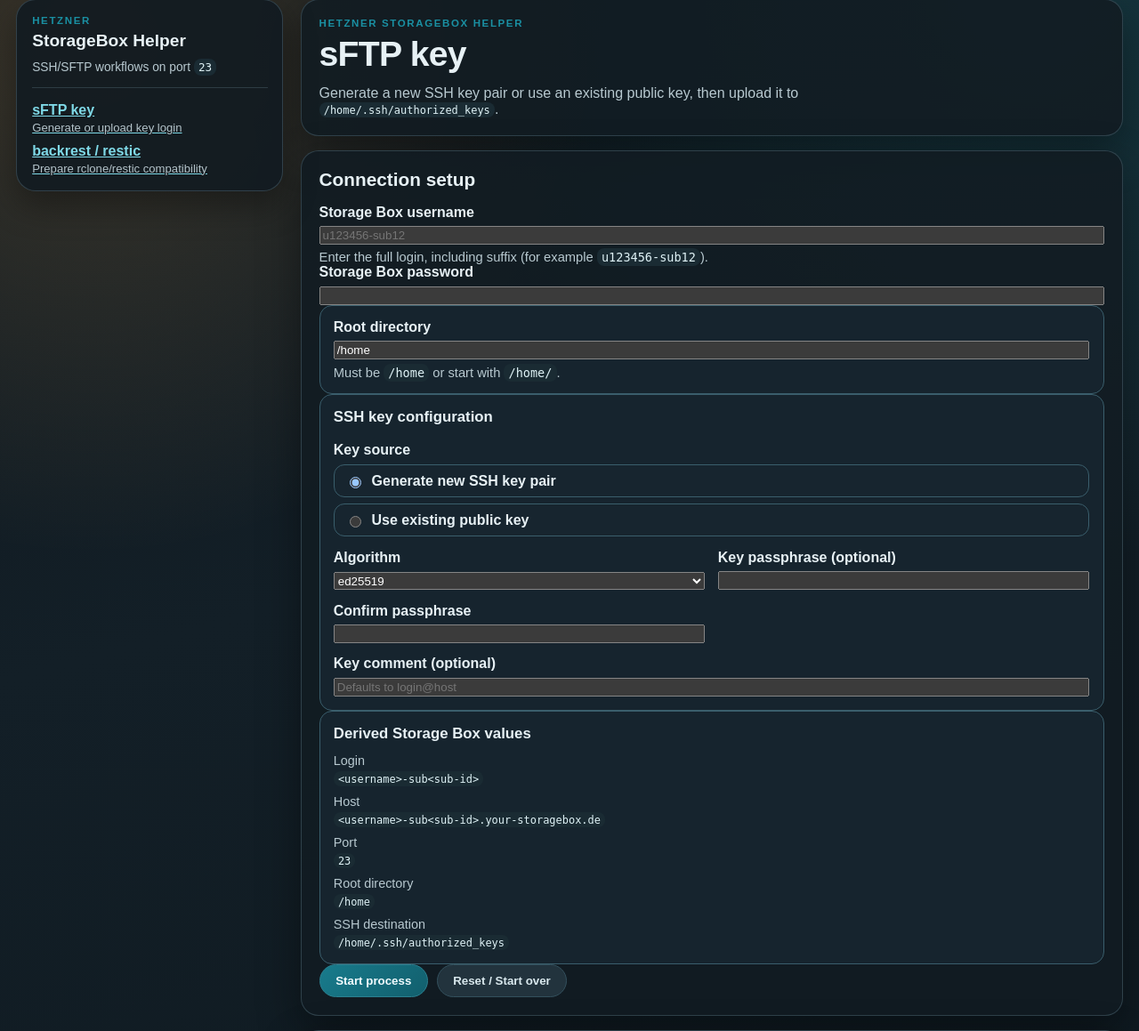
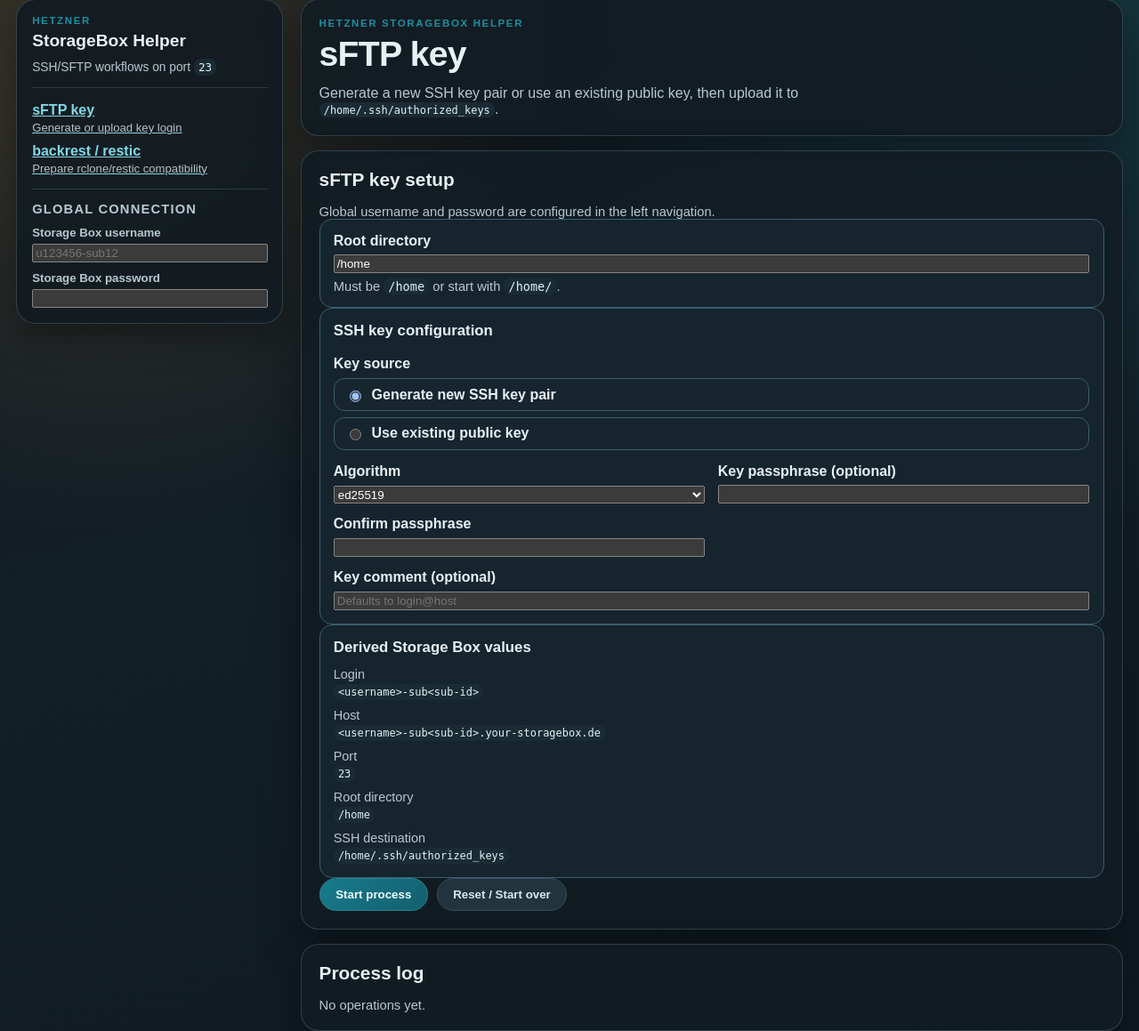
Before and after one commit to ruepp-jenkins/storagebox-privatekey, an ASP.NET Core app: page /sftp-key in a window 1280 px wide. Shown: the part 19-1178 px from the top of the page at 89% size. Run offline with ASP.NET Core 8, Linux system fonts and the light colour scheme; style sheets or scripts are compiled from the project's sources.

Commit message:
move credentials to global position, add warning for non local environments

```diff
--- a/StorageBoxKeyTool.Api/Contracts/ApiContracts.cs
+++ b/StorageBoxKeyTool.Api/Contracts/ApiContracts.cs
@@ -93,3 +93,7 @@
     string Message,
     string? Detail
 );
+
+public sealed record UiSecurityConfigResponse(
+    bool SuppressNonLocalHostWarning
+);
--- a/StorageBoxKeyTool.Api/Program.cs
+++ b/StorageBoxKeyTool.Api/Program.cs
@@ -4,6 +4,7 @@
 using StorageBoxKeyTool.Api.Services;
 
 var builder = WebApplication.CreateBuilder(args);
+var suppressNonLocalHostWarning = NonLocalHostWarningSettings.IsSuppressed(builder.Configuration);
 
 builder.Services.AddSingleton<SshKeyGenerationService>();
 builder.Services.AddSingleton<StorageBoxSftpService>();
@@ -35,6 +36,11 @@
 app.UseStaticFiles();
 
 var api = app.MapGroup("/api");
+
+api.MapGet("/ui/security-config", () =>
+{
+    return Results.Ok(new UiSecurityConfigResponse(suppressNonLocalHostWarning));
+});
 
 api.MapPost("/key/generate", async (GenerateKeyRequest request, SshKeyGenerationService keyService, CancellationToken cancellationToken) =>
 {
--- a/StorageBoxKeyTool.Client/Layout/MainLayout.razor
+++ b/StorageBoxKeyTool.Client/Layout/MainLayout.razor
@@ -1,4 +1,20 @@
 @inherits LayoutComponentBase
+@using System.Net
+@using System.Net.Sockets
+@inject StorageBoxConnectionState ConnectionState
+@inject StorageBoxApiClient ApiClient
+@inject NavigationManager Navigation
+
+@if (_showNonLocalHostWarning)
+{
+    <section class="public-warning" role="alert" aria-live="polite">
+        <strong>Security warning: this instance is not running on a local/private host.</strong>
+        <p>
+            Current host: <code>@_currentHost</code>. Anyone with access to this UI can submit Storage Box credentials.
+            Run locally whenever possible, or set <code>STORAGEBOX_DISABLE_NON_LOCAL_WARNING=true</code> only when this is intentionally hosted.
+        </p>
+    </section>
+}
 
 <div class="layout-shell">
     <aside class="layout-nav" aria-label="Primary navigation">
@@ -19,9 +35,105 @@
                 <span class="nav-copy">Prepare rclone/restic compatibility</span>
             </NavLink>
         </nav>
+
+        <section class="connection-box">
+            <h2>Global connection</h2>
+
+            <div class="connection-field">
+                <label for="globalUsername">Storage Box username</label>
+                <InputText id="globalUsername" class="nav-input" @bind-Value="ConnectionState.Username" autocomplete="username" placeholder="u123456-sub12" />
+            </div>
+
+            <div class="connection-field">
+                <label for="globalPassword">Storage Box password</label>
+                <InputText id="globalPassword" type="password" class="nav-input" @bind-Value="ConnectionState.Password" autocomplete="current-password" />
+            </div>
+        </section>
     </aside>
 
     <section class="layout-page">
         @Body
     </section>
 </div>
+
+@code {
+    private bool _showNonLocalHostWarning;
+    private string _currentHost = string.Empty;
+
+    protected override async Task OnInitializedAsync()
+    {
+        _currentHost = ResolveCurrentHost();
+        if (IsLocalOrPrivateHost(_currentHost))
+        {
+            return;
+        }
+
+        try
+        {
+            var response = await ApiClient.GetUiSecurityConfigAsync(CancellationToken.None);
+            _showNonLocalHostWarning = !response.SuppressNonLocalHostWarning;
+        }
+        catch
+        {
+            _showNonLocalHostWarning = true;
+        }
+    }
+
+    private string ResolveCurrentHost()
+    {
+        if (!Uri.TryCreate(Navigation.Uri, UriKind.Absolute, out var uri))
+        {
+            return "unknown";
+        }
+
+        return string.IsNullOrWhiteSpace(uri.Host)
+            ? "unknown"
+            : uri.Host;
+    }
+
+    private static bool IsLocalOrPrivateHost(string host)
+    {
+        if (string.IsNullOrWhiteSpace(host) || string.Equals(host, "unknown", StringComparison.OrdinalIgnoreCase))
+        {
+            return false;
+        }
+
+        var normalizedHost = host.Trim().Trim('[', ']').TrimEnd('.');
+        if (string.Equals(normalizedHost, "localhost", StringComparison.OrdinalIgnoreCase))
+        {
+            return true;
+        }
+
+        if (!IPAddress.TryParse(normalizedHost, out var ipAddress))
+        {
+            return false;
+        }
+
+        if (IPAddress.IsLoopback(ipAddress))
+        {
+            return true;
+        }
+
+        if (ipAddress.AddressFamily == AddressFamily.InterNetwork)
+        {
+            var octets = ipAddress.GetAddressBytes();
+            return octets[0] == 10
+                || (octets[0] == 172 && octets[1] >= 16 && octets[1] <= 31)
+                || (octets[0] == 192 && octets[1] == 168)
+                || (octets[0] == 169 && octets[1] == 254);
+        }
+
+        if (ipAddress.AddressFamily == AddressFamily.InterNetworkV6)
+        {
+            if (ipAddress.IsIPv6LinkLocal || ipAddress.IsIPv6SiteLocal)
+            {
+                return true;
+            }
+
+            var octets = ipAddress.GetAddressBytes();
+            return (octets[0] & 0xFE) == 0xFC;
+        }
+
+        return false;
+    }
+}
--- a/StorageBoxKeyTool.Client/Layout/MainLayout.razor.css
+++ b/StorageBoxKeyTool.Client/Layout/MainLayout.razor.css
@@ -91,7 +122,56 @@
     min-width: 0;
 }
 
+.connection-box {
+    border-top: 1px solid color-mix(in oklab, var(--surface-border) 86%, transparent);
+    padding-top: 0.9rem;
+    display: grid;
+    gap: 0.65rem;
+}
+
+.connection-box h2 {
+    margin: 0;
+    font-size: 0.92rem;
+    text-transform: uppercase;
+    letter-spacing: 0.08em;
+    color: var(--text-soft);
+}
+
+.connection-field {
+    display: grid;
+    gap: 0.3rem;
+}
+
+.connection-field label {
+    font-size: 0.83rem;
+    color: var(--text-soft);
+    font-weight: 600;
+}
+
+.nav-input,
+.nav-input:focus {
+    font: inherit;
+}
+
+.nav-input {
+    width: 100%;
+    border: 1px solid var(--field-border);
+    border-radius: 10px;
+    background: var(--field-bg);
+    color: var(--text-main);
+    padding: 0.55rem 0.62rem;
+}
+
+.nav-input:focus {
+    outline: 2px solid var(--focus-ring);
+    border-color: var(--accent);
+}
+
 @media (max-width: 1000px) {
+    .public-warning {
+        margin: 0.9rem 0.9rem 0;
+    }
+
     .layout-shell {
         grid-template-columns: 1fr;
         gap: 0.9rem;
--- a/StorageBoxKeyTool.Client/Pages/SftpKey.razor
+++ b/StorageBoxKeyTool.Client/Pages/SftpKey.razor
@@ -1,7 +1,10 @@
 @page "/sftp-key"
 @using System.Net
+@using System.Text.RegularExpressions
 @inject StorageBoxApiClient ApiClient
+@inject StorageBoxConnectionState ConnectionState
 @inject IJSRuntime JsRuntime
+@implements IDisposable
 
 <PageTitle>Hetzner StorageBox Helper - sFTP key</PageTitle>
 
@@ -16,24 +19,12 @@
     </header>
 
     <section class="panel">
-        <h2>Connection setup</h2>
+        <h2>sFTP key setup</h2>
+        <p class="field-hint">Global username and password are configured in the left navigation.</p>
 
         <EditForm EditContext="@_editContext" OnSubmit="HandleSubmitAsync" class="form-grid" autocomplete="off">
             <DataAnnotationsValidator />
             <ValidationSummary class="validation-summary" />
-
-            <div class="field">
-                <label for="username">Storage Box username</label>
-                <InputText id="username" class="field-input" @bind-Value="Form.Username" autocomplete="username" placeholder="u123456-sub12" />
-                <p class="field-hint">Enter the full login, including suffix (for example <code>u123456-sub12</code>).</p>
-                <ValidationMessage For="@(() => Form.Username)" />
-            </div>
-
-            <div class="field">
-                <label for="password">Storage Box password</label>
-                <InputText id="password" type="password" class="field-input" @bind-Value="Form.Password" autocomplete="current-password" />
-                <ValidationMessage For="@(() => Form.Password)" />
-            </div>
 
             <div class="field field-full box">
                 <label for="rootDirectory">Root directory</label>
@@ -282,12 +273,12 @@
     {
         get
         {
-            if (string.IsNullOrWhiteSpace(Form.Username))
+            if (string.IsNullOrWhiteSpace(ConnectionState.Username))
             {
                 return "<username>-sub<sub-id>";
             }
 
-            return Form.Username.Trim().ToLowerInvariant();
+            return ConnectionState.Username.Trim().ToLowerInvariant();
         }
     }
 
@@ -295,12 +286,12 @@
     {
         get
         {
-            if (string.IsNullOrWhiteSpace(Form.Username))
+            if (string.IsNullOrWhiteSpace(ConnectionState.Username))
             {
                 return "<username>-sub<sub-id>.your-storagebox.de";
             }
 
-            return $"{Form.Username.Trim().ToLowerInvariant()}.your-storagebox.de";
+            return $"{ConnectionState.Username.Trim().ToLowerInvariant()}.your-storagebox.de";
         }
     }
 
@@ -312,6 +303,7 @@
     {
         ApplyAlgorithmDefaults();
         _editContext = new EditContext(Form);
+        ConnectionState.Changed += HandleConnectionChanged;
     }
 
     private async Task HandleSubmitAsync(EditContext _)
@@ -327,10 +319,15 @@
             return;
         }
 
-        await RunWorkflowAsync();
+        if (!TryGetConnection(out var username, out var password))
+        {
+            return;
+        }
+
+        await RunWorkflowAsync(username, password);
     }
 
-    private async Task RunWorkflowAsync()
+    private async Task RunWorkflowAsync(string username, string password)
     {
         IsBusy = true;
         AwaitingOverwrite = false;
@@ -345,14 +342,14 @@
         {
             AddLog("Validate", "Input accepted. Preparing workflow.", ProcessLogLevel.Info);
 
-            var publicKey = await ResolvePublicKeyAsync();
+            var publicKey = await ResolvePublicKeyAsync(username);
             PreparedPublicKey = publicKey;
 
             AddLog("Check", "Connecting to Storage Box and checking remote authorized_keys.", ProcessLogLevel.Info);
             var checkResponse = await ApiClient.CheckRemoteKeyAsync(
                 new CheckKeyRequest(
-                    Form.Username.Trim().ToLowerInvariant(),
-                    Form.Password,
+                    username,
+                    password,
                     publicKey,
                     EffectiveRootDirectory
                 ),
@@ -376,7 +373,7 @@
                 return;
             }
 
-            await UploadAsync(overwrite: false);
+            await UploadAsync(username, password, overwrite: false);
         }
         catch (ApiClientException ex)
         {
@@ -405,6 +402,11 @@
             return;
         }
 
+        if (!TryGetConnection(out var username, out var password))
+        {
+            return;
+        }
+
         IsBusy = true;
         ErrorMessage = null;
         SuccessMessage = null;
@@ -412,7 +414,7 @@
         try
         {
             AddLog("Upload", "Overwrite confirmed by user. Uploading remote authorized_keys.", ProcessLogLevel.Warning);
-            await UploadAsync(overwrite: true);
+            await UploadAsync(username, password, overwrite: true);
         }
         catch (ApiClientException ex)
         {
@@ -434,7 +436,7 @@
         }
     }
 
-    private async Task UploadAsync(bool overwrite)
+    private async Task UploadAsync(string username, string password, bool overwrite)
     {
         if (string.IsNullOrWhiteSpace(PreparedPublicKey))
         {
@@ -445,8 +447,8 @@
 
         var uploadResponse = await ApiClient.UploadRemoteKeyAsync(
             new UploadKeyRequest(
-                Form.Username.Trim().ToLowerInvariant(),
-                Form.Password,
+                username,
+                password,
                 PreparedPublicKey,
                 overwrite,
                 EffectiveRootDirectory
@@ -470,7 +472,7 @@
         ClearSensitiveFields();
     }
 
-    private async Task<string> ResolvePublicKeyAsync()
+    private async Task<string> ResolvePublicKeyAsync(string username)
     {
         if (Form.KeyMode == KeyInputMode.UseExistingPublicKey)
         {
@@ -481,7 +483,7 @@
         AddLog("Key generation", "Creating a new SSH key pair.", ProcessLogLevel.Info);
         var generated = await ApiClient.GenerateKeyAsync(
             new GenerateKeyRequest(
-                Form.Username.Trim().ToLowerInvariant(),
+                username,
                 Form.Algorithm,
                 Form.KeySize,
                 Form.KeyPassphrase,
@@ -530,7 +532,6 @@
 
     private void ClearSensitiveFields()
     {
-        Form.Password = string.Empty;
         Form.KeyPassphrase = string.Empty;
         Form.ConfirmKeyPassphrase = string.Empty;
     }
@@ -612,9 +613,9 @@
 
     private string BuildFilePrefix()
     {
-        var login = string.IsNullOrWhiteSpace(Form.Username)
+        var login = string.IsNullOrWhiteSpace(ConnectionState.Username)
             ? "storagebox"
-            : Form.Username.Trim().ToLowerInvariant();
+            : ConnectionState.Username.Trim().ToLowerInvariant();
 
         var algorithm = GeneratedKey?.Algorithm?.Replace('-', '_') ?? "ssh_key";
 
@@ -650,6 +651,45 @@
         Logs.Add(new ProcessLogEntry(DateTimeOffset.UtcNow, step, message, level));
     }
 
+    private bool TryGetConnection(out string username, out string password)
+    {
+        username = ConnectionState.Username.Trim().ToLowerInvariant();
+        password = ConnectionState.Password;
+
+        if (string.IsNullOrWhiteSpace(username))
+        {
+            ErrorMessage = "Set the global Storage Box username in the left navigation first.";
+            AddLog("Validate", ErrorMessage, ProcessLogLevel.Warning);
+            return false;
+        }
+
+        if (!UsernamePattern.IsMatch(username))
+        {
+            ErrorMessage = "Global username must use format <base>-sub<id> (for example u123456-sub12).";
+            AddLog("Validate", ErrorMessage, ProcessLogLevel.Warning);
+            return false;
+        }
+
+        if (string.IsNullOrWhiteSpace(password))
+        {
+            ErrorMessage = "Set the global Storage Box password in the left navigation first.";
+            AddLog("Validate", ErrorMessage, ProcessLogLevel.Warning);
+            return false;
+        }
+
+        return true;
+    }
+
+    private void HandleConnectionChanged()
+    {
+        _ = InvokeAsync(StateHasChanged);
+    }
+
+    public void Dispose()
+    {
+        ConnectionState.Changed -= HandleConnectionChanged;
+    }
+
     private sealed record ProcessLogEntry(DateTimeOffset Timestamp, string Step, string Message, ProcessLogLevel Level)
     {
         public string CssClass => Level switch
@@ -668,4 +708,6 @@
         Warning,
         Error
     }
+
+    private static readonly Regex UsernamePattern = new("^[a-z0-9]{1,32}-sub[0-9]{1,6}$", RegexOptions.CultureInvariant);
 }
--- a/StorageBoxKeyTool.Client/Program.cs
+++ b/StorageBoxKeyTool.Client/Program.cs
@@ -9,5 +9,6 @@
 
 builder.Services.AddScoped(sp => new HttpClient { BaseAddress = new Uri(builder.HostEnvironment.BaseAddress) });
 builder.Services.AddScoped<StorageBoxApiClient>();
+builder.Services.AddScoped<StorageBoxConnectionState>();
 
 await builder.Build().RunAsync();
--- a/docker-compose.yml
+++ b/docker-compose.yml
@@ -6,4 +6,5 @@
       - 8080:8080
     environment:
       ASPNETCORE_ENVIRONMENT: Production
+      STORAGEBOX_DISABLE_NON_LOCAL_WARNING: "false"
     restart: unless-stopped
```
Also changed, not shown: other parts of StorageBoxKeyTool.Client/Layout/MainLayout.razor.css (+31 -0 lines), AGENTS.md (+4 -1 lines), StorageBoxKeyTool.Api/Domain/NonLocalHostWarningSettings.cs (added, +52 -0 lines), StorageBoxKeyTool.Client/Models/StorageBoxModels.cs (+4 -16 lines), StorageBoxKeyTool.Client/Pages/BackrestRestic.razor (+59 -26 lines), StorageBoxKeyTool.Client/Services/StorageBoxApiClient.cs (+25 -0 lines), StorageBoxKeyTool.Client/Services/StorageBoxConnectionState.cs (added, +39 -0 lines), StorageBoxKeyTool.Tests/Domain/NonLocalHostWarningSettingsTests.cs (added, +91 -0 lines), README.md, 1 other file.
